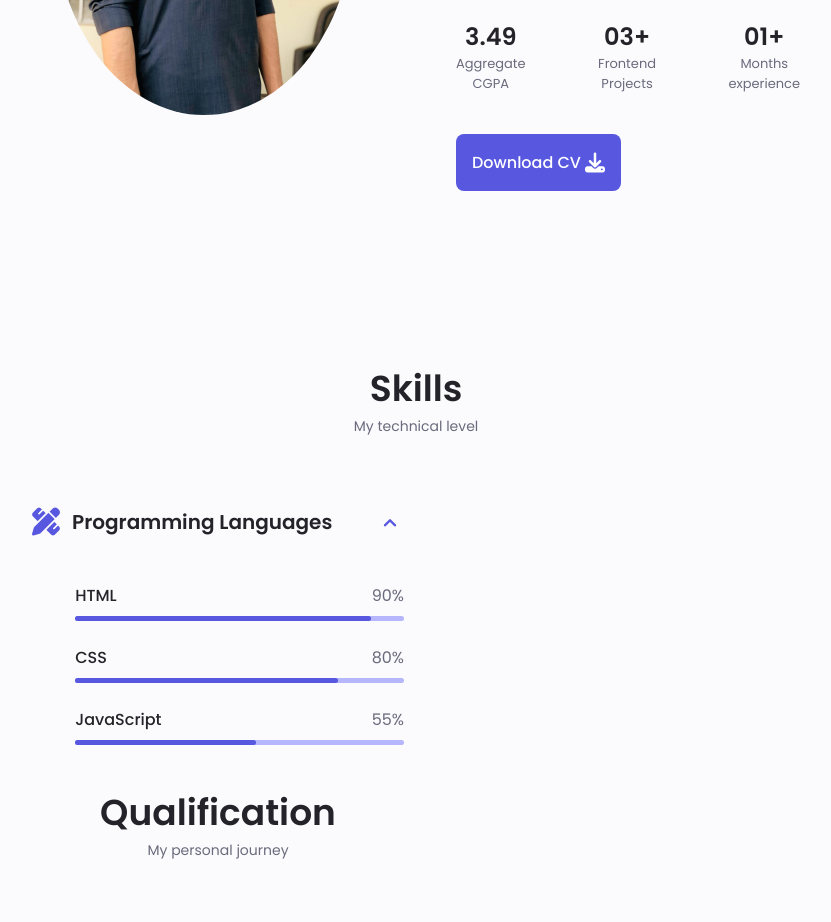
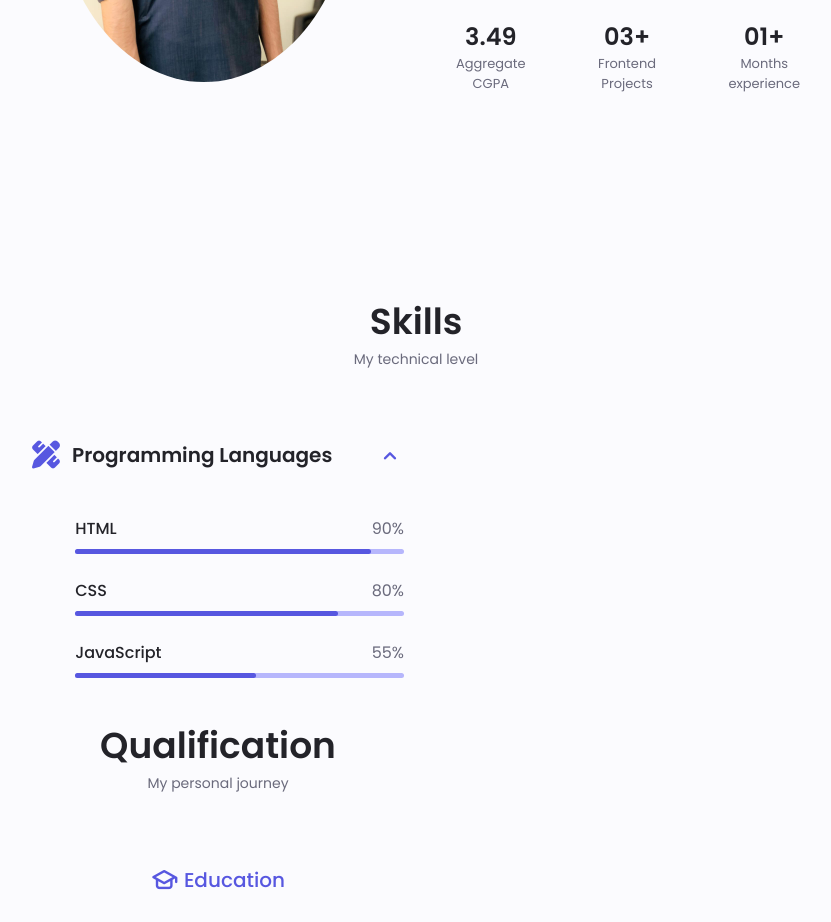
Before and after one commit to AliHabib99/ali-habib-portfolio, a plain HTML site: page index.html in a window 1280 px wide. Shown: the part 1260-2182 px from the top of the page, without its empty margins (224-1055 px from the left). Drawn offline with nearby package versions, Linux system fonts and the light colour scheme.

Commit message:
Add files via upload

```diff
--- a/index.html
+++ b/index.html
@@ -173,11 +173,11 @@
               </div>
             </div>
 
-            <div class="about__buttons">
+            <!-- <div class="about__buttons">
               <a download="" href="assets\MyCV.pdf" class="button button--flex">
                 Download CV<i class="fas fa-download button__icon"></i>
               </a>
-            </div>
+            </div> -->
           </div>
         </div>
       </section>
```
